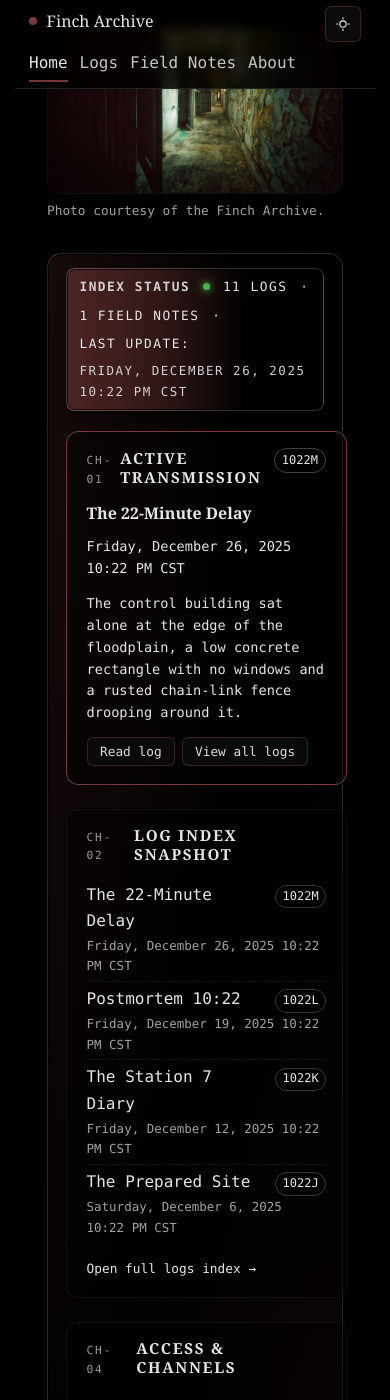
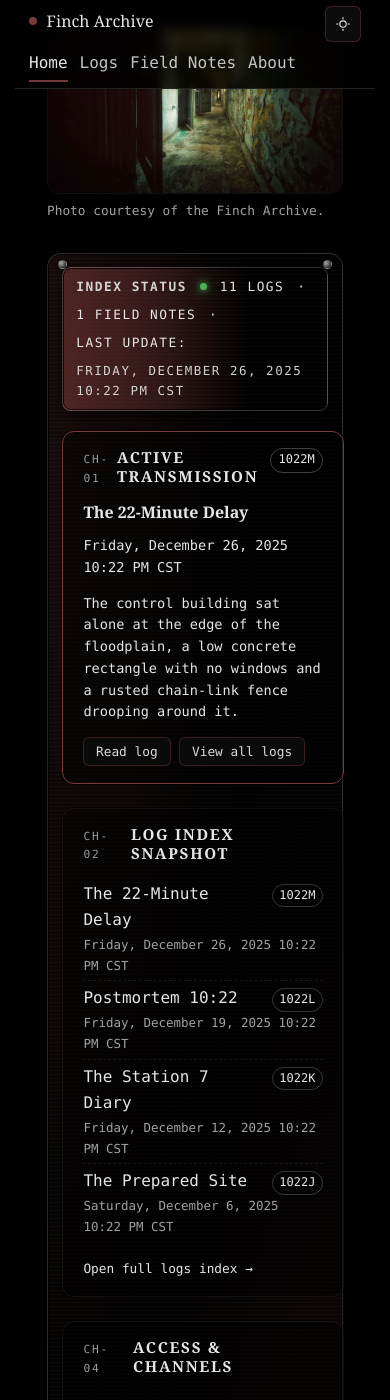
Before and after one commit to HallowayFinch/fincharchive.com, a Jekyll site: the page built from index.html, in a window 390 px wide and 1400 px high, scrolled down 600 px. Built offline with Jekyll 4.4.1, drawn with Linux system fonts in a browser that asks for light colours.

Commit message:
Refactor styles for home console and status elements
Updated styles for the home console frame and status elements, enhancing visual appearance and responsiveness.

```diff
--- a/assets/css/style.css
+++ b/assets/css/style.css
@@ -1257,14 +1257,23 @@ html {
    ========================== */
 
 .home-console-frame {
+  position: relative;
   margin-top: 0.75rem;
   padding: 0.9rem 1.1rem 1.5rem;
   border-radius: 0.9rem;
   border: 1px solid rgba(255, 255, 255, 0.14);
   background:
+    /* subtle scan-line texture */
+    repeating-linear-gradient(
+      0deg,
+      rgba(255, 255, 255, 0.025) 0,
+      rgba(255, 255, 255, 0.025) 1px,
+      transparent 1px,
+      transparent 4px
+    ),
     radial-gradient(130% 160% at 0% 0%, rgba(122, 58, 58, 0.20), transparent 55%),
     radial-gradient(140% 140% at 100% 100%, rgba(122, 58, 58, 0.16), transparent 55%),
-    rgba(0, 0, 0, 0.7);
+    rgba(0, 0, 0, 0.88);
   box-shadow:
     0 18px 40px rgba(0, 0, 0, 0.75),
     inset 0 0 0 1px rgba(0, 0, 0, 0.7);
@@ -1272,13 +1281,45 @@ html {
 
 :root[data-theme="light"] .home-console-frame {
   background:
+    repeating-linear-gradient(
+      0deg,
+      rgba(0, 0, 0, 0.02) 0,
+      rgba(0, 0, 0, 0.02) 1px,
+      transparent 1px,
+      transparent 4px
+    ),
     radial-gradient(130% 160% at 0% 0%, rgba(122, 58, 58, 0.10), transparent 55%),
     radial-gradient(140% 140% at 100% 100%, rgba(122, 58, 58, 0.08), transparent 55%),
-    rgba(255, 255, 255, 0.9);
+    rgba(255, 255, 255, 0.95);
   border-color: rgba(0, 0, 0, 0.14);
   box-shadow:
     0 14px 30px rgba(0, 0, 0, 0.25),
-    inset 0 0 0 1px rgba(255, 255, 255, 0.5);
+    inset 0 0 0 1px rgba(255, 255, 255, 0.6);
+}
+
+/* little “mounting screws” at the top of the frame */
+.home-console-frame::before,
+.home-console-frame::after {
+  content: "";
+  position: absolute;
+  top: 6px;
+  width: 7px;
+  height: 7px;
+  border-radius: 999px;
+  border: 1px solid rgba(255, 255, 255, 0.18);
+  box-shadow: 0 0 4px rgba(0, 0, 0, 0.9);
+  background: radial-gradient(
+    circle at 30% 30%,
+    rgba(255, 255, 255, 0.65),
+    rgba(0, 0, 0, 0.95)
+  );
+}
+
+.home-console-frame::before {
+  left: 10px;
+}
+.home-console-frame::after {
+  right: 10px;
 }
 
 /* Status strip at the top of the console */
@@ -1314,10 +1355,10 @@ html {
       90deg,
       rgba(122, 58, 58, 0.16),
       rgba(122, 58, 58, 0.08),
-      rgba(255, 255, 255, 0.9)
+      rgba(255, 255, 255, 0.94)
     );
   box-shadow:
-    inset 0 0 0 1px rgba(255, 255, 255, 0.8),
+    inset 0 0 0 1px rgba(255, 255, 255, 0.85),
     0 4px 14px rgba(0, 0, 0, 0.18);
 }
 
@@ -1377,6 +1418,17 @@ html {
 
   .panel-access {
     grid-area: access;
+  }
+}
+
+/* Mobile centering: keep console contents visually centered */
+@media (max-width: 640px) {
+  .home-console-frame {
+    padding: 0.85rem 0.9rem 1.2rem;
+  }
+  .home-grid {
+    max-width: 480px;
+    margin: 0 auto;
   }
 }
 
```
